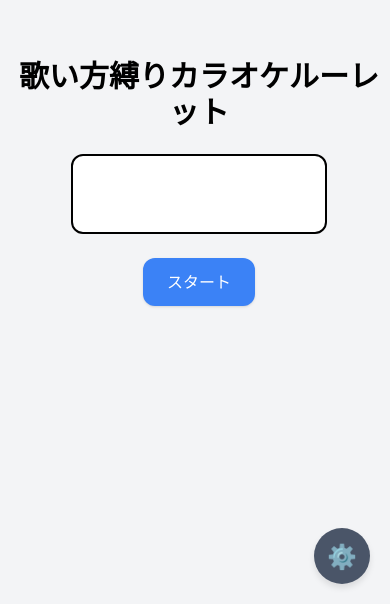
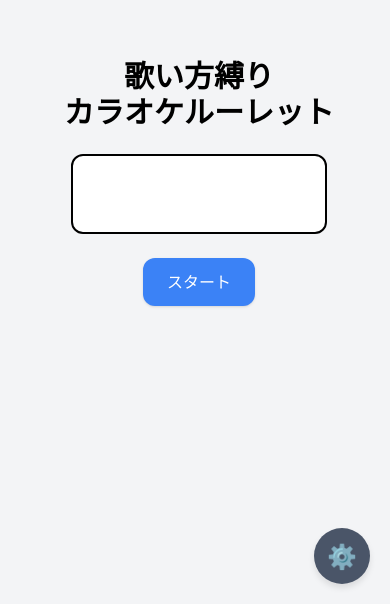
Before and after one commit to hyouhyan/singing-style-restricted-karaoke-roulette, a plain HTML site: page index.html in a window 390 px wide. Shown: the part 240-844 px from the top of the page. Drawn offline with nearby package versions, Linux system fonts and the light colour scheme.

Commit message:
feat: モバイルでタイトルが改行するように

```diff
--- a/index.html
+++ b/index.html
@@ -66,7 +66,7 @@
 </head>
 
 <body class="flex flex-col items-center justify-center h-screen bg-gray-100 ms-2">
-    <h1 class="text-3xl font-bold mb-6 text-center">歌い方縛りカラオケルーレット</h1>
+    <h1 class="text-3xl font-bold mb-6 text-center">歌い方縛り<br class="inline-block md:hidden">カラオケルーレット</h1>
 
     <div id="settings-panel">
         <div class="mb-4">
```
